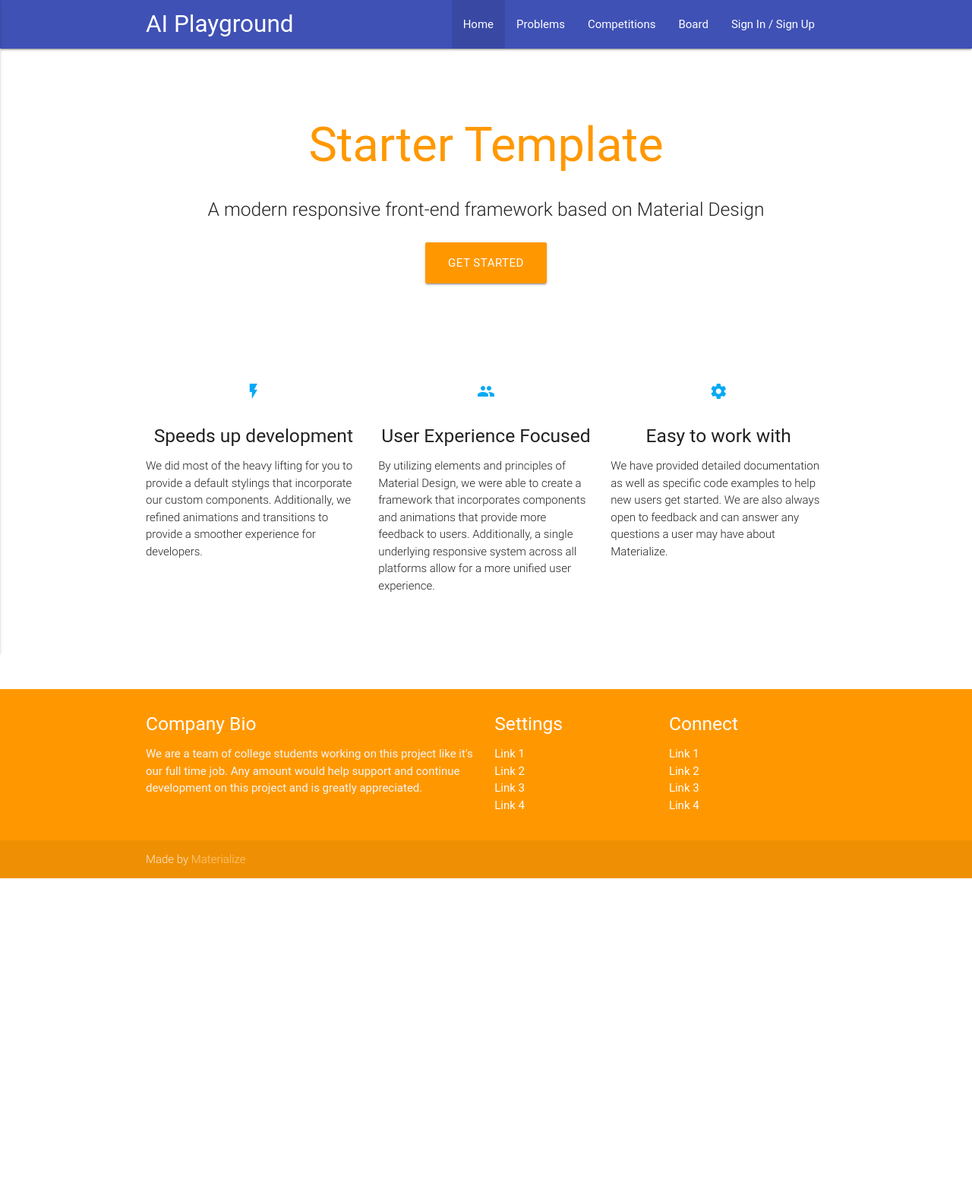
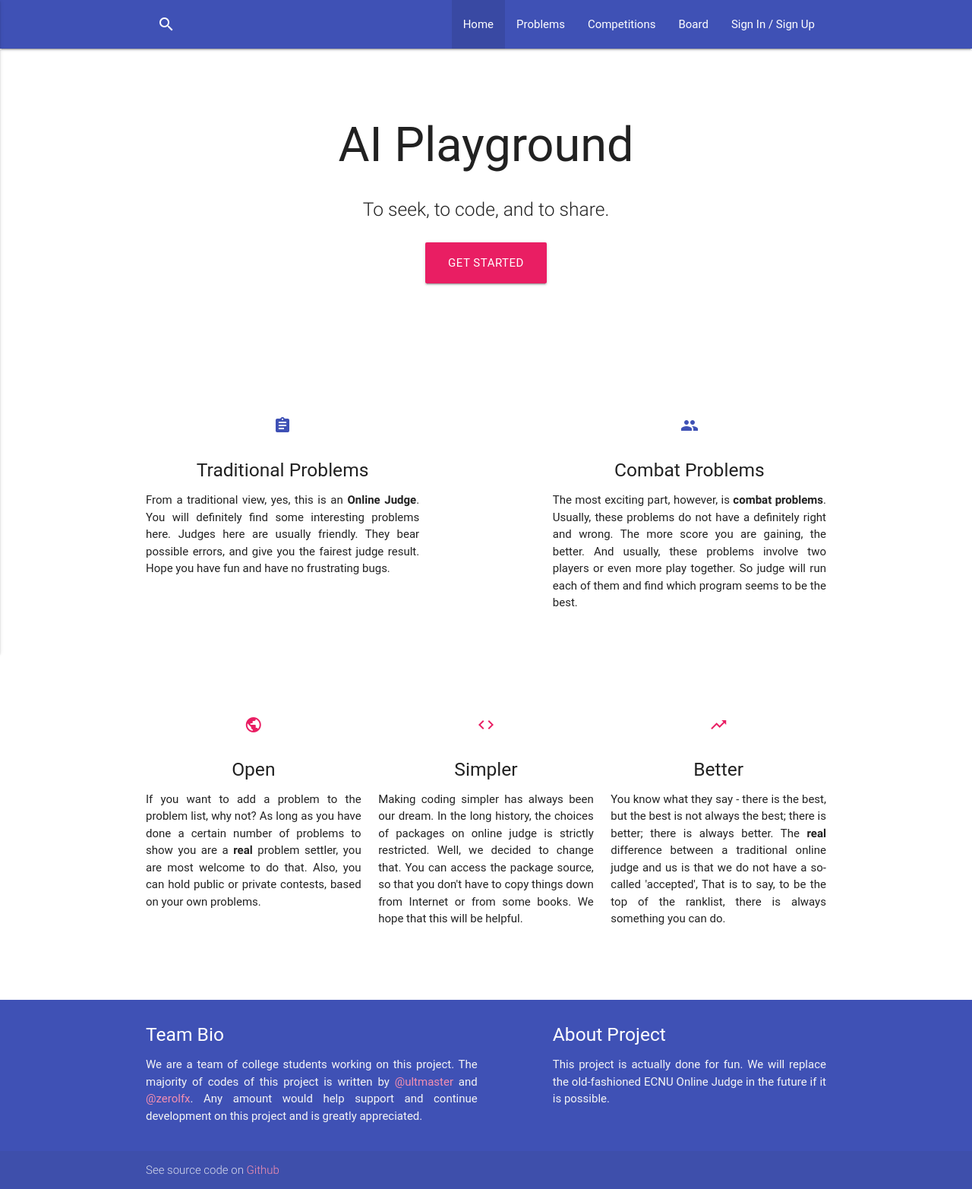
Before and after one commit to zerolfx/AIPlayground, a Django app: page / in a window 1280 px wide. Shown: the whole page at 76% size. Before the commit the page ends 1156 px from the top, so only its background shows below. Run offline with Django 3.2, Linux system fonts and the light colour scheme; style sheets or scripts are compiled from the project's sources; some libraries are stand-ins or nearby versions; some web fonts are replaced.

Commit message:
ref: homepage complete

```diff
--- a/AIPlayground/urls.py
+++ b/AIPlayground/urls.py
@@ -34,6 +34,7 @@ urlpatterns = [
     url(r'^board/', home, name='board'),
     url(r'^sign/', home, name='sign'),
     url(r'^user/$', home, name='user'),
+    url(r'^search/$', home, name='search')
     # url(r'^problist/', problist_view, name='problist'),
     # url(r'^settings/', include('account.urls', namespace='settings', app_name='account')),
     # url(r'^problem/(\d+)/', problem_view, name='problem'),
--- a/static/css/base.sass
+++ b/static/css/base.sass
@@ -1,2 +1,2 @@
-body
-  background-color: #f00
+.justify
+  text-align: justify
--- a/static/js/init.js
+++ b/static/js/init.js
@@ -9,14 +9,12 @@ var nav = new Vue({
   delimiters: ['[[', ']]'],  // resolve conflicts
   el: 'nav',
   data: {
-    navbarStyle: [
-      themeColor.primaryColor
-    ],
     navbarActive: {
       home: false,
       problem: false,
       competition: false,
       board: false,
+      search: false
     },
     logoTitle: LOGO_TITLE,
   },
--- a/templates/base.html
+++ b/templates/base.html
@@ -11,8 +11,9 @@
   <link rel="icon" href="{% static 'favicon.ico' %}">
 
   <!-- CSS  -->
-  <link href="https://fonts.googleapis.com/icon?family=Material+Icons" rel="stylesheet">
+  <link href="https://cdn.bootcss.com/material-design-icons/3.0.1/iconfont/material-icons.min.css" rel="stylesheet">
   <link href="https://cdn.bootcss.com/materialize/0.98.0/css/materialize.min.css" rel="stylesheet">
+  <link href="{% static 'css/base.css' %}" rel="stylesheet">
 
   <!-- FONT -->
   <link href="https://fonts.css.network/css?family=Roboto" rel="stylesheet">
@@ -24,41 +25,7 @@
   {% block content %}
   {% endblock %}
 
-  <footer class="page-footer orange">
-    <div class="container">
-      <div class="row">
-        <div class="col l6 s12">
-          <h5 class="white-text">Company Bio</h5>
-          <p class="grey-text text-lighten-4">We are a team of college students working on this project like it's our full time job. Any amount would help support and continue development on this project and is greatly appreciated.</p>
-
-
-        </div>
-        <div class="col l3 s12">
-          <h5 class="white-text">Settings</h5>
-          <ul>
-            <li><a class="white-text" href="#!">Link 1</a></li>
-            <li><a class="white-text" href="#!">Link 2</a></li>
-            <li><a class="white-text" href="#!">Link 3</a></li>
-            <li><a class="white-text" href="#!">Link 4</a></li>
-          </ul>
-        </div>
-        <div class="col l3 s12">
-          <h5 class="white-text">Connect</h5>
-          <ul>
-            <li><a class="white-text" href="#!">Link 1</a></li>
-            <li><a class="white-text" href="#!">Link 2</a></li>
-            <li><a class="white-text" href="#!">Link 3</a></li>
-            <li><a class="white-text" href="#!">Link 4</a></li>
-          </ul>
-        </div>
-      </div>
-    </div>
-    <div class="footer-copyright">
-      <div class="container">
-      Made by <a class="orange-text text-lighten-3" href="http://materializecss.com">Materialize</a>
-      </div>
-    </div>
-  </footer>
+  {% include 'footer.html' %}
 
 
   <!--  Scripts -->
--- /dev/null
+++ b/templates/footer.html
@@ -0,0 +1,23 @@
+<footer class="page-footer indigo">
+  <div class="container">
+    <div class="row">
+      <div class="col s11 m9 l6">
+        <h5 class="white-text">Team Bio</h5>
+        <p class="grey-text text-lighten-4 justify">We are a team of college students working on this project. The majority of
+          codes of this project is written by <a class="pink-text text-lighten-3" href="https://github.com/ultmaster/">@ultmaster
+          </a> and <a class="pink-text text-lighten-3" href="https://github.com/zerolfx">@zerolfx</a>.
+          Any amount would help support and continue development on this project and is greatly appreciated.</p>
+      </div>
+      <div class="col s11 m9 l5 offset-l1">
+        <h5 class="white-text">About Project</h5>
+        <p class="grey-text text-lighten-4 justify">This project is actually done for fun. We will replace the old-fashioned
+          ECNU Online Judge in the future if it is possible.</p>
+      </div>
+    </div>
+  </div>
+  <div class="footer-copyright">
+    <div class="container">
+    See source code on <a class="pink-text text-lighten-3" href="https://github.com/zerolfx/AIPlayground">Github</a>
+    </div>
+  </div>
+</footer>
--- a/templates/home.html
+++ b/templates/home.html
@@ -5,89 +5,86 @@
 <div class="section no-pad-bot" id="index-banner">
   <div class="container">
     <br><br>
-    <h1 class="header center orange-text">Starter Template</h1>
+    <h1 class="header center grey-text text-darken-4">AI Playground</h1>
     <div class="row center">
-      <h5 class="header col s12 light">A modern responsive front-end framework based on Material Design</h5>
+      <h5 class="header col s12 light">To seek, to code, and to share.</h5>
     </div>
     <div class="row center">
-      <a href="http://materializecss.com/getting-started.html" id="download-button" class="btn-large waves-effect waves-light orange">Get Started</a>
+      <a href="{% url 'sign' %}" id="download-button" class="btn-large waves-effect waves-light pink">
+        Get Started</a>
     </div>
     <br><br>
 
   </div>
 </div>
-
+<br><br>
 
 <div class="container">
   <div class="section">
 
-    <!--   Icon Section   -->
     <div class="row">
-      <div class="col s12 m4">
+      <div class="col s8 offset-s2 m6 l5">
         <div class="icon-block">
-          <h2 class="center light-blue-text"><i class="material-icons">flash_on</i></h2>
-          <h5 class="center">Speeds up development</h5>
-
-          <p class="light">We did most of the heavy lifting for you to provide a default stylings that incorporate our custom components. Additionally, we refined animations and transitions to provide a smoother experience for developers.</p>
+          <h2 class="center indigo-text"><i class="material-icons">assignment</i></h2>
+          <h5 class="center">Traditional Problems</h5>
+          <p class="justify">From a traditional view, yes, this is an <b>Online Judge</b>. You will definitely find some interesting problems here.
+            Judges here are usually friendly. They bear possible errors, and give you the fairest judge result.
+            Hope you have fun and have no frustrating bugs.</p>
         </div>
       </div>
 
-      <div class="col s12 m4">
+      <div class="col s8 offset-s2 m6 l5 offset-l2">
         <div class="icon-block">
-          <h2 class="center light-blue-text"><i class="material-icons">group</i></h2>
-          <h5 class="center">User Experience Focused</h5>
-
-          <p class="light">By utilizing elements and principles of Material Design, we were able to create a framework that incorporates components and animations that provide more feedback to users. Additionally, a single underlying responsive system across all platforms allow for a more unified user experience.</p>
-        </div>
-      </div>
-
-      <div class="col s12 m4">
-        <div class="icon-block">
-          <h2 class="center light-blue-text"><i class="material-icons">settings</i></h2>
-          <h5 class="center">Easy to work with</h5>
-
-          <p class="light">We have provided detailed documentation as well as specific code examples to help new users get started. We are also always open to feedback and can answer any questions a user may have about Materialize.</p>
+          <h2 class="center indigo-text"><i class="material-icons">group</i></h2>
+          <h5 class="center">Combat Problems</h5>
+          <p class="justify">The most exciting part, however, is <b>combat problems</b>. Usually, these problems do not have a definitely right and wrong.
+            The more score you are gaining, the better. And usually, these problems involve two players or even more play together. So judge
+            will run each of them and find which program seems to be the best.</p>
         </div>
       </div>
     </div>
 
   </div>
-  <br><br>
+
+  <br>
 
   <div class="section">
+    <div class="row">
+      <div class="col s10 offset-s1 m4">
+        <div class="icon-block">
+          <h2 class="center pink-text"><i class="material-icons">public</i></h2>
+          <h5 class="center">Open</h5>
+          <p class="justify">If you want to add a problem to the problem list, why not? As long as you have done a certain number of problems
+            to show you are a <b>real</b> problem settler, you are most welcome to do that. Also, you can hold public or private contests, based
+            on your own problems.</p>
+        </div>
+      </div>
 
+      <div class="col s10 offset-s1 m4">
+        <div class="icon-block">
+          <h2 class="center pink-text"><i class="material-icons">code</i></h2>
+          <h5 class="center">Simpler</h5>
+          <p class="justify">Making coding simpler has always been our dream. In the long history, the choices of packages on online judge is strictly restricted.
+            Well, we decided to change that. You can access the package source, so that you don't have to copy things down from Internet or from
+            some books. We hope that this will be helpful.</p>
+        </div>
+      </div>
+
+      <div class="col s10 offset-s1 m4">
+        <div class="icon-block">
+          <h2 class="center pink-text"><i class="material-icons">trending_up</i></h2>
+          <h5 class="center">Better</h5>
+          <p class="justify">You know what they say - there is the best, but the best is not always the best; there is better; there is always
+            better. The <b>real</b> difference between a traditional online judge and us is that we do not have a so-called 'accepted', That is
+            to say, to be the top of the ranklist, there is always something you can do.</p>
+        </div>
+      </div>
+    </div>
   </div>
+
+  <br><br>
 </div>
 
-{#  <div class="bd-masthead">#}
-{#    <div class="container">#}
-{#      <span class="bd-booticon">AI</span>#}
-{#      <h1>What is AI Playground?</h1>#}
-{#      <p class="lead mb-2">AI Playground is a platform where you can submit your program and compete with others.<br/>#}
-{#                          You will have fun mindstorming, coding and sharing ideas.</p>#}
-{#      <button class="btn btn-outline-primary btn-lg">Get started</button>#}
-{#    </div>#}
-{#  </div>#}
-{##}
-{#  <div class="row">#}
-{#    <div class="col-md-4"><div class="jumbotron bg-faded">#}
-{#      <h2>Contest</h2>#}
-{#      <p class="lead">Submit your AI program and compete!</p>#}
-{#      <a class="btn btn-primary btn-block mb-2" href="{% url 'problist' %}" role="button">Try it &raquo;</a>#}
-{#    </div></div>#}
-{##}
-{#    <div class="col-md-4"><div class="jumbotron bg-faded">#}
-{#      <h2>Challenge</h2>#}
-{#      <p class="lead">Are you more clever than those dumb programs?</p>#}
-{#      <a class="btn btn-primary btn-block mb-2" href="challenge.php" role="button">Beat it &raquo;</a>#}
-{#    </div></div>#}
-{##}
-{#    <div class="col-md-4"><div class="jumbotron bg-faded">#}
-{#      <h2>Headline</h2>#}
-{#      <p class="lead"><strong>[UPD 1 hour ago]</strong> zerol's program has successfully defeated ultmaster, the champion of Gobang. Orz!</p>#}
-{#      <a class="btn btn-primary btn-block mb-2" href="status.php" role="button">More news in the air &raquo;</a>#}
-{#    </div></div>#}
-{#  </div>#}
 
 {% endblock %}
 
--- a/templates/navbar.html
+++ b/templates/navbar.html
@@ -1,25 +1,35 @@
 {% load staticfiles %}
-
-<nav v-bind:class="navbarStyle" role="navigation">
+<div class="navbar-fixed">
+  <nav class="indigo" role="navigation">
     <div class="nav-wrapper container">
-    <a id="logo-container" href="{% url 'home' %}" class="brand-logo left hide-on-med-and-down">[[ logoTitle ]]</a>
+      <ul class="left">
+        <li><a id="search-icon" href="{% url 'search' %}" class="left hide-on-med-and-down" :class="{active: navbarActive.search}">
+          <i class="material-icons">search</i></a></li>
+      </ul>
       <ul id="nav-desktop" class="right hide-on-small-only">
-      <li v-bind:class="{active: navbarActive.home}"><a href="{% url 'home' %}">Home</a></li>
-      <li class="hide-on-med-and-down" v-bind:class="{active: navbarActive.problem}"><a href="{% url 'problem' %}">Problems</a></li>
-      <li class="hide-on-med-and-down" v-bind:class="{active: navbarActive.competition}"><a href="{% url 'competition' %}">Competitions</a></li>
-      <li class="hide-on-med-and-down" v-bind:class="{active: navbarActive.board}"><a href="{% url 'board' %}">Board</a></li>
+        <li :class="{active: navbarActive.home}"><a href="{% url 'home' %}">Home</a></li>
+        <li class="hide-on-med-and-down" :class="{active: navbarActive.problem}"><a href="{% url 'problem' %}">Problems</a></li>
+        <li class="hide-on-med-and-down" :class="{active: navbarActive.competition}"><a href="{% url 'competition' %}">Competitions</a></li>
+        <li class="hide-on-med-and-down" :class="{active: navbarActive.board}"><a href="{% url 'board' %}">Board</a></li>
+        {% if user.is_authenticated %}
+        <li><a href="{% url 'user' %}">Username</a></li>
+        {% else %}
         <li><a href="{% url 'sign' %}">Sign In / Sign Up</a></li>
+        {% endif %}
       </ul>
-
+      <a href="#" data-activates="slide-out" class="button-collapse"><i class="material-icons">menu</i></a>
+    </div>
+  </nav>
+</div>
 <ul id="slide-out" class="side-nav">
   <li><div class="userView">
     <div class="background">
-          <img src="{% static 'img/style_imagery_bestpractices_4.png' %}" style="width:100%" >
+      <img src="{% static 'img/style_imagery_bestpractices_4.png' %}" style="width:100%; opacity:.5" >
       <!-- TODO: stupid hard coding -->
     </div>
-        <a href="#!user"><i class="material-icons">user</i></a><!-- TODO: why is this not working -->
-        <a href="#!name"><span class="name">John Doe</span></a>
-        <a href="#!email"><span class="email">jdandturk@gmail.com</span></a>
+    <a href="{% url 'user' %}"><i class="material-icons">person</i></a>
+    <a href="{% url 'user' %}"><span class="name">John Doe</span></a>
+    <a href="{% url 'user' %}"><span class="email">jdandturk@gmail.com</span></a>
   </div></li>
   <li v-bind:class="{active: navbarActive.home}"><a href="{% url 'home' %}">Home</a></li>
   <li v-bind:class="{active: navbarActive.problem}"><a href="{% url 'problem' %}">Problems</a></li>
@@ -30,7 +40,7 @@
   <li><div class="divider"></div></li>
   <li><a href="{% url 'sign' %}">Sign Up</a></li>
   <li><a href="{% url 'sign' %}">Sign In</a></li>
+
+  <li><div class="divider"></div></li>
+  <li v-bind:class="{active: navbarActive.search}"><a href="{% url 'search' %}">Search</a></li>
 </ul>
-    <a href="#" data-activates="slide-out" class="button-collapse"><i class="material-icons">menu</i></a>
-  </div>
-</nav>
```
Lines whose indentation alone changed are shown as unchanged.
